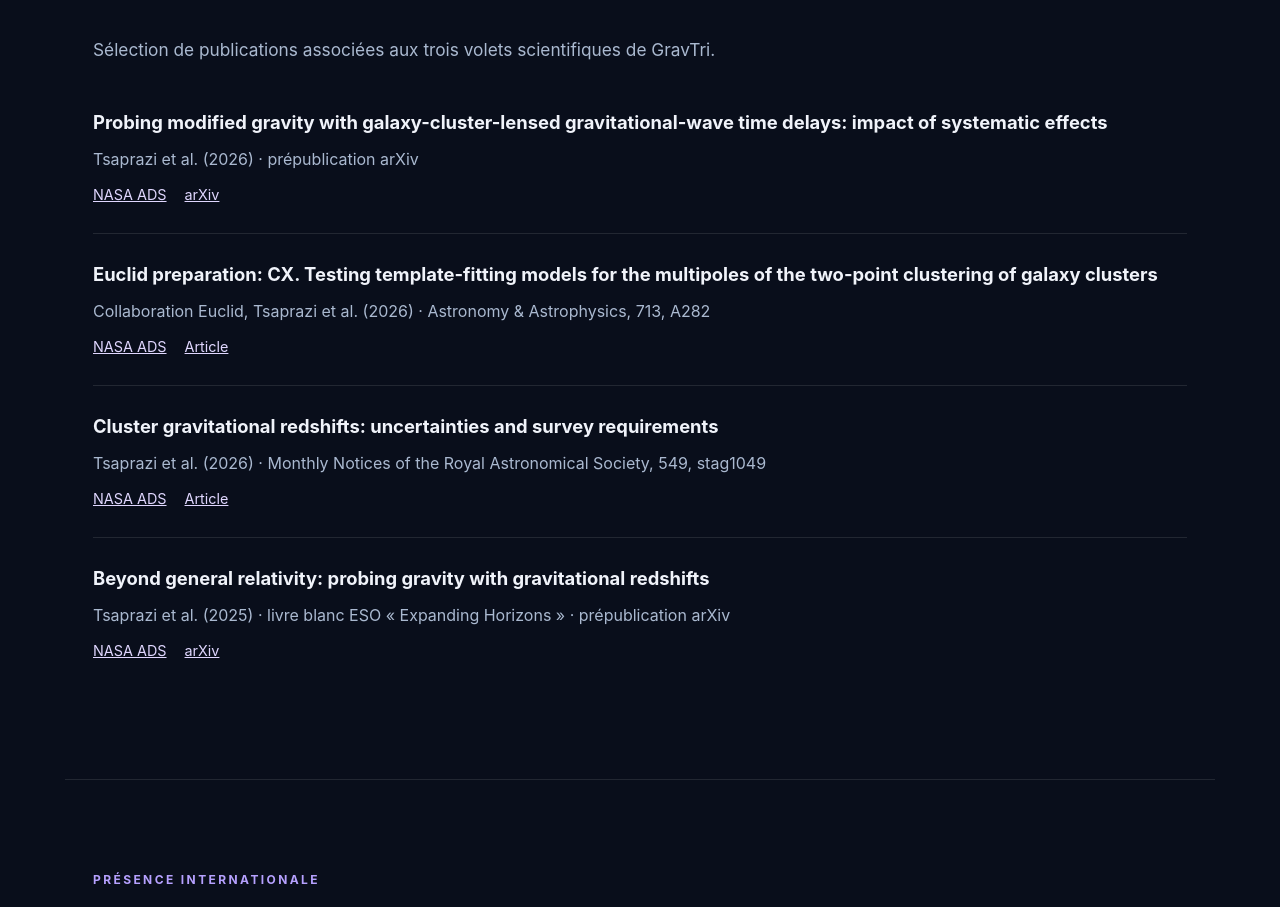
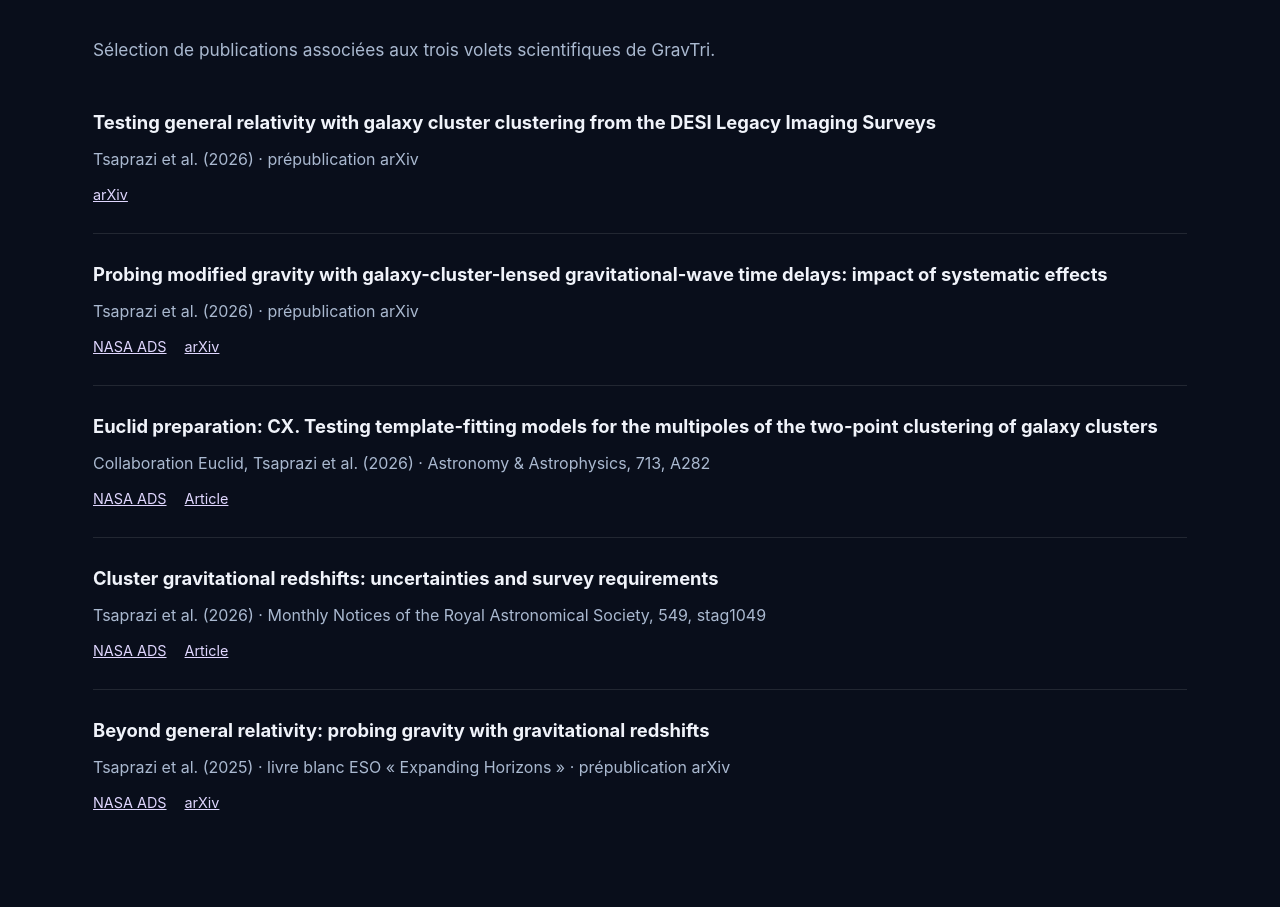
Before and after one commit to GravTri/gravtri.github.io, a plain HTML site: page fr.html in a window 1280 px wide. Shown: the part 2815-3722 px from the top of the page. Drawn offline with Linux system fonts and the light colour scheme.

Commit message:
Update fr.html

```diff
--- a/fr.html
+++ b/fr.html
@@ -605,6 +605,18 @@
 <p class="section-intro">Sélection de publications associées aux trois volets scientifiques de GravTri.</p>
 <article class="publication">
 <h3>
+          Testing general relativity with galaxy cluster clustering
+          from the DESI Legacy Imaging Surveys
+        </h3>
+<p>
+          Tsaprazi et al. (2026) · prépublication arXiv
+        </p>
+<div class="publication-links">
+<a href="https://arxiv.org/abs/2611.23104" rel="noopener noreferrer" target="_blank">arXiv</a>
+</div>
+</article>
+<article class="publication">
+<h3>
           Probing modified gravity with galaxy-cluster-lensed
           gravitational-wave time delays: impact of systematic effects
         </h3>
```
